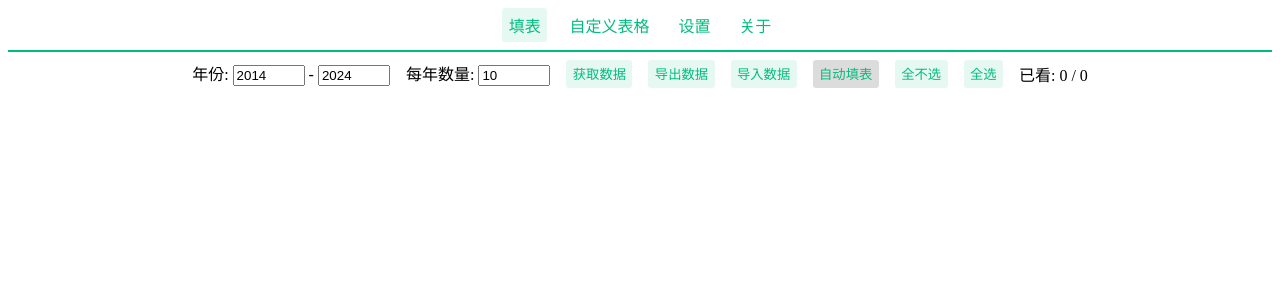
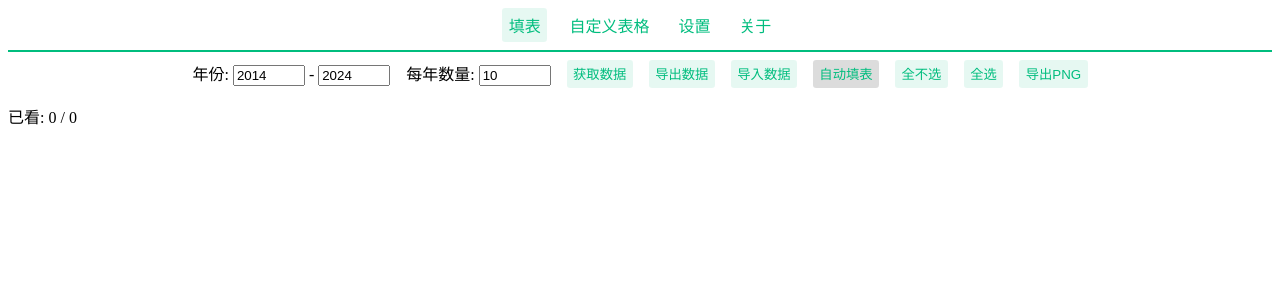
Before and after one commit to op200/anime-table-creater, a Vue app: page /#/ in a window 1280 px wide. Shown: the top 300 px of the page. Built offline with nearby package versions, Linux system fonts and the light colour scheme.

Commit message:
修复恶性bug，增加导出PNG功能

```diff
--- a/package.json
+++ b/package.json
@@ -1,6 +1,6 @@
 {
   "name": "anime-table-creater",
-  "version": "0.0.3",
+  "version": "0.0.4",
   "private": true,
   "type": "module",
   "scripts": {
@@ -13,6 +13,7 @@
   },
   "dependencies": {
     "axios": "^1.9.0",
+    "modern-screenshot": "^4.6.0",
     "pinia": "^3.0.2",
     "vue": "^3.5.16",
     "vue-router": "^4.5.1"
--- a/src/components/AniTableButtonBar.vue
+++ b/src/components/AniTableButtonBar.vue
@@ -15,10 +15,11 @@ import { useTableDataStore } from '@/stores/tableDataStore'
 const tableDataStore = useTableDataStore();
 const { selectedNum, selectors, bgmuid } = storeToRefs(tableDataStore);
 
+import { domToPng } from 'modern-screenshot'
+
 
 const yearRange = ref<[number, number]>([2014, 2024])
 localStore.setStore(yearRange, "yearRange")
-watch(yearRange, () => yearRange.value.sort(), { deep: true })
 
 const numPerYear = ref<number>(10)
 localStore.setStore(numPerYear, "numPerYear")
@@ -94,6 +95,32 @@ function importTable() {
         .catch(err => console.error(err));
 }
 
+const props = defineProps({
+    aniTable: Node,
+});
+
+async function exportPng() {
+    if (props.aniTable) {
+        let table = props.aniTable as HTMLElement
+        const padding = table.style.padding, margin = table.style.margin
+        table.style.padding = '1rem'
+        table.style.margin = '1rem'
+
+        await domToPng(table, {
+            backgroundColor: '#ffffff',
+            scale: 2,
+        })
+            .then(dataUrl => {
+                const link = document.createElement('a')
+                link.download = 'ani-table.png'
+                link.href = dataUrl
+                link.click()
+            })
+
+        table.style.padding = padding
+        table.style.margin = margin
+    }
+}
 </script>
 
 
@@ -122,7 +149,7 @@ function importTable() {
         <button @click="async () => {
             getDataButtonState = false;
             aniItemList = []
-            selectors = []
+            selectors = {}
             yearRange.sort()
             let year: number
 
@@ -164,7 +191,10 @@ function importTable() {
         <button @click="() => {
             aniItemList.forEach(async it => {
                 const userCollection = await bgmapi.search_user_collection(bgmuid as string, it.id)
-                selectors[it.id] = userCollection?.type === 2
+                if (userCollection?.type === 2)
+                    selectors[it.id] = true
+                else
+                    selectors[it.id] = undefined
             })
         }" :class="{ 'disable-button': !bgmuid }" class="tooltip" data-tooltip="自定义提示文本">
             自动填表
@@ -172,7 +202,7 @@ function importTable() {
 
         <button @click="() => {
             aniItemList.forEach(it => {
-                selectors[it.id] = false
+                selectors[it.id] = undefined
             })
         }">
             全不选
@@ -186,7 +216,9 @@ function importTable() {
             全选
         </button>
 
-        <span>已看: {{ selectedNum }} / {{ aniItemList.length }}</span>
+        <button @click="exportPng">
+            导出PNG
+        </button>
 
 
     </div>
--- a/src/views/AniTable.vue
+++ b/src/views/AniTable.vue
@@ -25,22 +25,31 @@ onMounted(() => {
 
 const mouseState = ref<boolean>(false)
 
+const aniTable = ref<Node>()
+
 </script>
 
 <template>
 
-    <AniTableButtonBar />
+    <AniTableButtonBar :aniTable="aniTable" />
 
-    <div class="table-container" @mousedown="() => mouseState = true" @mouseup="() => mouseState = false">
+
+    <div ref="aniTable" class="table-container" @mousedown="() => mouseState = true"
+        @mouseup="() => mouseState = false">
+
+        <div class="table-line" style="width: 100%;">
+            <span>已看: {{ selectedNum }} / {{ aniItemList.length }}</span>
+        </div>
+
         <div class="table-line" v-for="aniYearGroup in aniYearGroups">
             <div class="table-cell">
                 {{ aniYearGroup[0].date.substring(0, 4) }}
             </div>
-            <div class="table-cell" v-for="it in aniYearGroup" @click="() => selectors[it.id] = !selectors[it.id]"
-                @mouseenter="() => {
+            <div class="table-cell" v-for="it in aniYearGroup"
+                @click="() => selectors[it.id] = selectors[it.id] ? undefined : true" @mouseenter="() => {
                     if (mouseState)
-                        selectors[it.id] = !selectors[it.id]
-                }" :class="{ 'table-cell-selected': selectors[it.id], 'is-mouse-up': !mouseState }">
+                        selectors[it.id] = selectors[it.id] ? undefined : true
+                }" :class="{ 'selected': selectors[it.id], 'is-mouse-up': !mouseState }">
                 {{ it.name_cn || it.name }}
             </div>
         </div>
@@ -88,11 +97,19 @@ const mouseState = ref<boolean>(false)
     white-space: normal;
 }
 
+.table-cell:active {
+    background-color: var(--color-green-2);
+}
+
+.table-cell.selected:active {
+    background-color: transparent;
+}
+
 .table-cell.is-mouse-up:hover {
     background-color: var(--color-green-3);
 }
 
-.table-cell-selected {
+.table-cell.selected {
     background-color: var(--color-green-2);
 }
 
```
Also changed, not shown: 1 other file (tests, documents, lock files or other folders).
